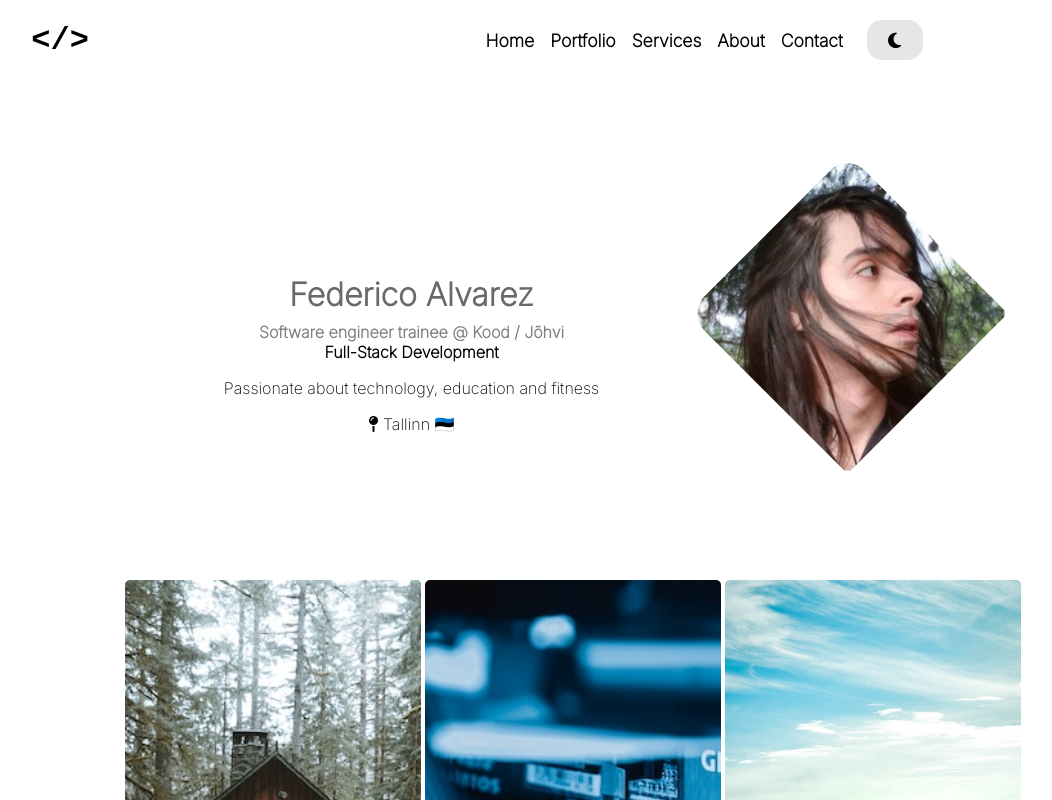
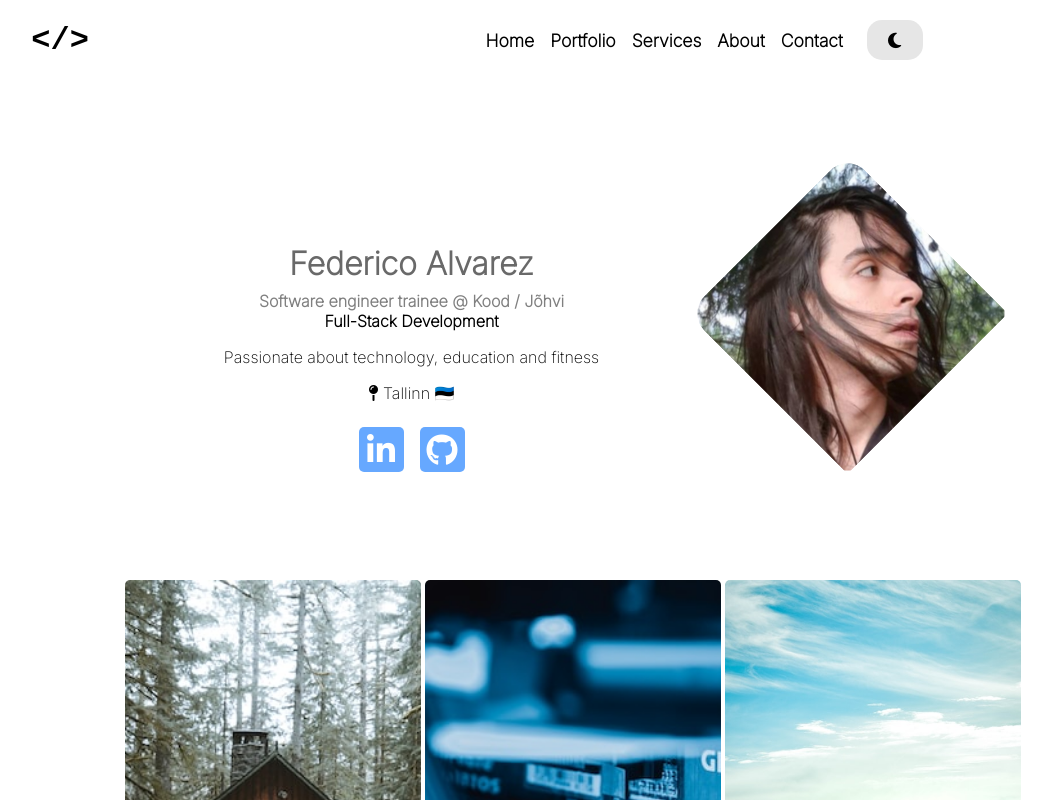
Before and after one commit to vHast/Portfoilio2023, a plain HTML site: page index.html in a window 1280 px wide. Shown: the top 800 px of the page, without its empty margins (67-1119 px from the left). Drawn offline with Linux system fonts and the light colour scheme.

Commit message:
Added Linkedin/GitHub buttons

```diff
--- a/index.html
+++ b/index.html
@@ -39,6 +39,10 @@
                 <h4>Full-Stack Development</h4>
                 <p>Passionate about technology, education and fitness</p>
                 <p><i class="fa fa-map-pin"></i> Tallinn 🇪🇪 </p>
+                <div class="contact-btns">
+                    <a href="https://www.linkedin.com/in/fedvhast/"><i class="fa fa-linkedin"></i></a>
+                    <a href="https://github.com/vHast"><i class="fa fa-github"></i></a>
+                </div>
             </div>
         </div>
     </section>
--- a/style.scss
+++ b/style.scss
@@ -117,6 +117,24 @@ nav {
 
             margin: 1rem 5rem;
         }
+
+        .contact-btns {
+            display: flex;
+            justify-content: center;
+
+            a {
+                display: flex;
+                align-items: center;
+                justify-content: center;
+                background-color: rgb(102, 168, 255);
+                width: 45px;
+                height: 45px;
+                color: white;
+                font-size: 2rem;
+                border-radius: 5px;
+                margin: 0.5rem;
+            }
+        }
     }
 
 }
```
Also changed, not shown: style/style.css, 1 other file.
